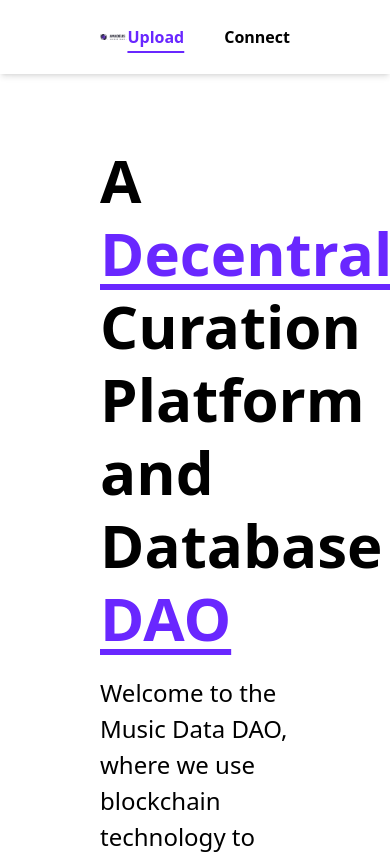
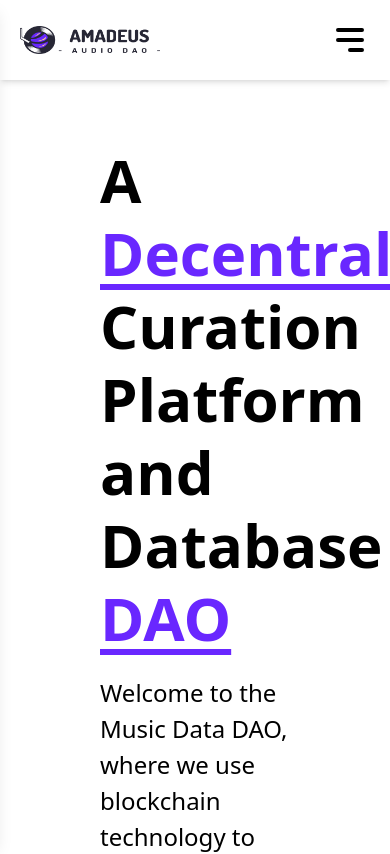
Before and after one commit to Jarvis-Nu/DaVinci, a Next.js app in the folder src/ui/: page / in a window 390 px wide. Shown: the top 854 px of the page. Built offline with nearby package versions, Linux system fonts and the light colour scheme.

Commit message:
suprememods

```diff
--- a/src/ui/components/Navbar.tsx
+++ b/src/ui/components/Navbar.tsx
@@ -1,5 +1,6 @@
 import Image from "next/image";
 import Link from "next/link";
+import { MenuAlt3Icon } from "@heroicons/react/solid"
 
 interface Props {
     page: string
@@ -7,14 +8,28 @@ interface Props {
 
 export default function Navbar({ page }: Props) {
     return(
-        <div className="w-full px-[100px] py-[25px] flex justify-between items-center fixed inset-x-0 top-0 shadow-md shadow-black/10">
-            <div className="relative max-w-[250px] max-h-[50px]">
-                <Image src={"/logo.png"} width={250} height={50} alt={""} />
+        <div className="w-full">
+            <div className="w-full p-[20px] sm:px-[40px] sm:py-[25px] lg:px-[100px] lg:py-[25px] flex justify-between items-center fixed
+            inset-x-0 top-0 shadow-md shadow-black/10">
+                <div className="relative max-w-[140px] lg:max-w-[250px] max-h-[50px]">
+                    <Image src={"/logo.png"} width={250} height={50} alt={""} />
+                </div>
+                <div className="sm:flex space-x-[40px] hidden">
+                    <Link href={"/"} className={`font-semibold text-purple ${page == "home" ? "underline" : "hover:underline"} underline-offset-8 decoration-2`}>Upload</Link>
+                    <Link href={"/"} className={`font-semibold ${page == "connect" ? "underline text-purple" : "hover:underline hover:text-purple"}
+                    underline-offset-8 decoration-2`}>Connect</Link>
+                </div>
+                <button className="sm:hidden" onClick={() => document.querySelector(".sidebar")?.classList.toggle("-translate-x-full")}>
+                    <MenuAlt3Icon className="w-[40px] h-[40px]" />
+                </button>
             </div>
-            <div className="flex space-x-[40px]">
+            <div className="w-64 shadow-lg shadow-black/10 h-screen absolute inset-y-0 left-0 z-20 bg-white
+            -translate-x-full sidebar translation duration-300 ease-in-out p-[20px]">
+            <div className="flex flex-col space-y-[15px]">
                 <Link href={"/"} className={`font-semibold text-purple ${page == "home" ? "underline" : "hover:underline"} underline-offset-8 decoration-2`}>Upload</Link>
                 <Link href={"/"} className={`font-semibold ${page == "connect" ? "underline text-purple" : "hover:underline hover:text-purple"}
-                 underline-offset-8 decoration-2`}>Connect</Link>
+                underline-offset-8 decoration-2`}>Connect</Link>
+            </div>
             </div>
         </div>
     )
--- a/src/ui/tailwind.config.js
+++ b/src/ui/tailwind.config.js
@@ -9,6 +9,9 @@ module.exports = {
     extend: {
       textColor: {
         "purple": "#6927FF"
+      },
+      backgroundColor: {
+        "purple": "#6927FF"
       }
     },
   },
```
